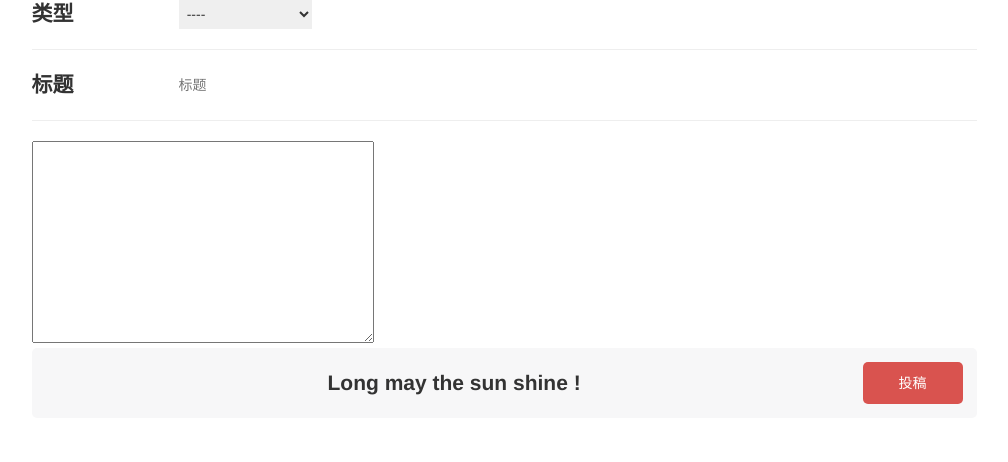
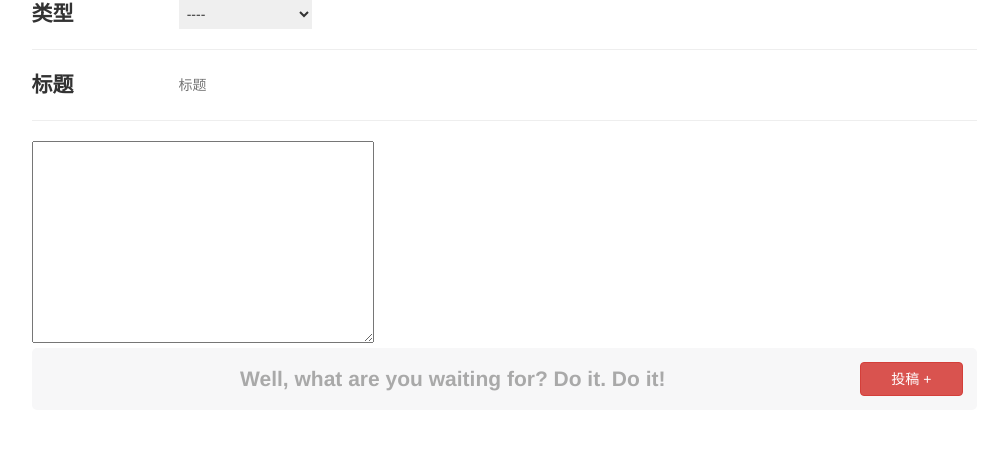
Before and after one commit to ShiBawan021/mysite, a Django app: page /blog/contribution/ in a window 1280 px wide. Shown: the part 71-533 px from the top of the page, without its empty margins (136-1144 px from the left). Run offline with Django 4.2, Linux system fonts and the light colour scheme; a user stored in the database is signed in; tables that the repository leaves empty hold one stand-in row (values such as "Sample post"); some libraries are stand-ins or nearby versions.

Commit message:
样式更新

```diff
--- a/blog/templates/blog/blog_detail.html
+++ b/blog/templates/blog/blog_detail.html
@@ -15,6 +15,10 @@
 	<script type="text/javascript" src="{% static 'ckeditor/ckeditor/ckeditor.js' %}"></script>
 	<!-- js -->
 
+{% endblock %}
+
+{% block title %}
+	博客内容 | Content
 {% endblock %}
 
 {% block content %}
--- a/static/css/contribution.css
+++ b/static/css/contribution.css
@@ -35,18 +35,26 @@ div.contribution-btn p{
 	margin-bottom: 0;
 	text-align: center;
 }
-div.contribution-btn span{
+div.contribution-btn p span{
 	font-weight: bold;
 	font-size: 1.5em;
 }
+div.contribution-btn p{
+	color: darkgray;
+}
+div.contribution-btn:hover .tip{
+	color: #1f1f1f;
+}
 div.contribution-btn button{
 	width: 8em;
-	height: 3em;
-	background-color:#d9534f ;
-	border: none;
-	border-radius: 5px;
-	color: white;
+	display: flex;
+	align-items: center;
+	justify-content: center;
 }
-div.contribution-btn button:hover{
-	background-color: #d43f3a;
+div.contribution-btn button svg{
+	width: 1.4em;
+	height: 1.4em;
+	fill: white;
+	margin-left: 0.5em;
+	vertical-align: -4px;
 }
--- a/user/templates/user/contribution.html
+++ b/user/templates/user/contribution.html
@@ -30,11 +30,11 @@
 								{% endfor %}
 							</div>
 							<div class="contribution-btn">
-								<p>
-									<span>Long may the sun shine !</span>
+								<p class="tip">
+									<span>Well, what are you waiting for? Do it. Do it!</span>
 								</p>
-								<button type="submit" >
-									投稿
+								<button class="btn btn-danger" type="submit" >
+									投稿 +
 								</button>
 							</div>
 						</form>
```
Also changed, not shown: blog/templates/blog/blog_list.html (+3 -4 lines), user/templates/user/edit.html (+6 -3 lines), static/img/编辑.svg (added).
